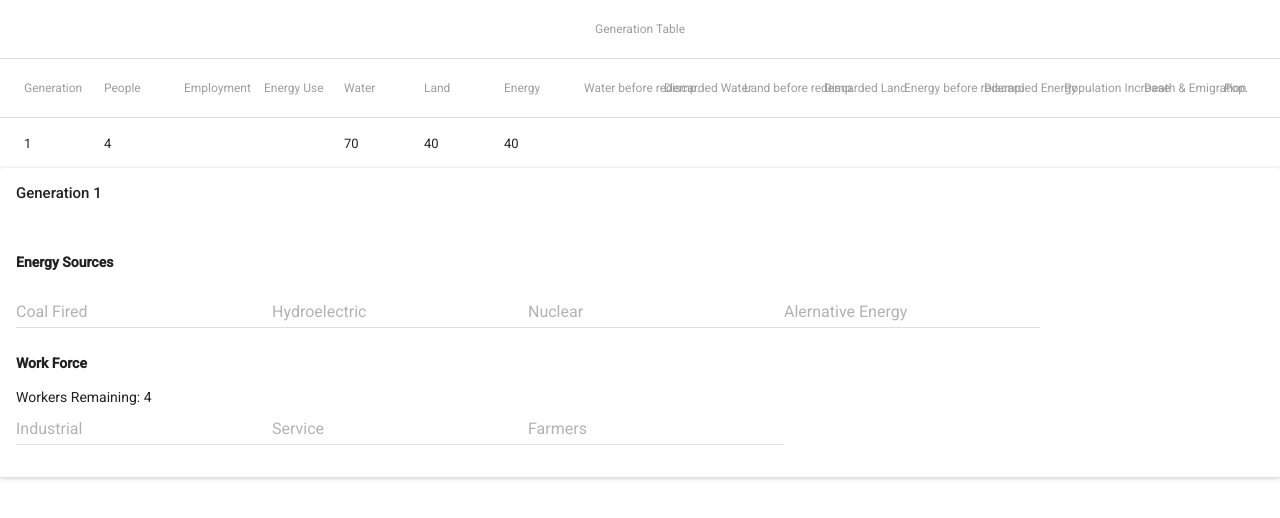
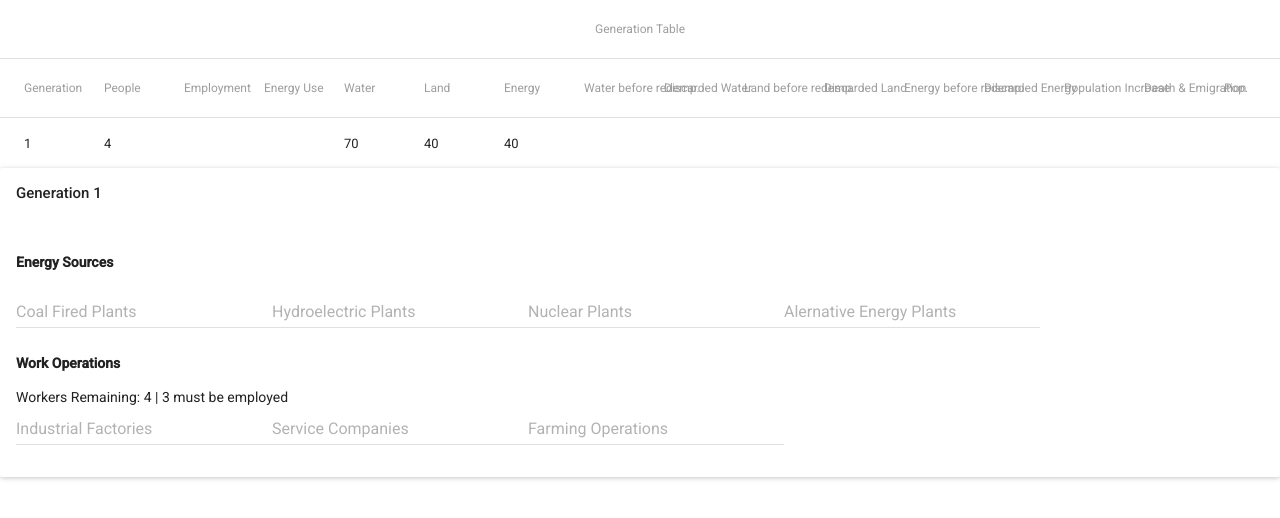
Before and after one commit to ChristopherJMiller/sustainability-island, a React (Create React App) app: page / in a window 1280 px wide. Shown: the top 518 px of the page. Built offline with nearby package versions, Linux system fonts and the light colour scheme; what react-tap-event-plugin would draw is missing.

Commit message:
Input updates energy in table

```diff
--- a/src/App.js
+++ b/src/App.js
@@ -45,6 +45,12 @@ class App extends Component {
     this.totalWorkers = () => {
       return this.state.laborForce.industry + this.state.laborForce.service + this.state.laborForce.farmers;
     };
+
+    this.requiredWorkers = () => {
+      return Math.round(this.state.tableData[this.state.generation - 1].people * 0.75);
+    }
+
+    this.updateEnergy = this.updateEnergy.bind(this);
   }
 
   componentDidMount() {
@@ -69,8 +75,23 @@ class App extends Component {
       });
   }
 
+  updateEnergy() {
+    let oldGenData = this.state.tableData[this.state.generation - 1];
+    const totalPlants = Number(document.getElementById('coal').value) + Number(document.getElementById('hydro').value) + Number(document.getElementById('nuclear').value) + Number(document.getElementById('alternate').value);
+    const totalSupports = (Number(document.getElementById('coal').value) * 10) + (Number(document.getElementById('hydro').value) * 5) + (Number(document.getElementById('nuclear').value) * 10) + (Number(document.getElementById('alternate').value) * 4);
+    oldGenData.energySupports =  totalPlants + " | " + totalSupports;
+    this.setGeneration(this.state.generation, oldGenData);
+    this.setState({
+        energyTypes: {
+          coal: document.getElementById('coal').value,
+          hydro: document.getElementById('hydro').value,
+          nuclear: document.getElementById('nuclear').value,
+          alternate: document.getElementById('alternate').value
+        }
+    });
+  }
+
   render() {
-    console.log(this.state);
     return (
       <div>
         <MuiThemeProvider>
@@ -81,16 +102,16 @@ class App extends Component {
             <CardHeader title={"Generation " + this.state.generation} />
             <CardText>
               <h4>Energy Sources</h4>
-              <UserInput hint="Coal Fired" />
-              <UserInput hint="Hydroelectric" />
-              <UserInput hint="Nuclear" />
-              <UserInput hint="Alernative Energy" />
+              <UserInput id="coal" hint="Coal Fired Plants" onChange={this.updateEnergy} />
+              <UserInput id="hydro" hint="Hydroelectric Plants" onChange={this.updateEnergy} />
+              <UserInput id="nuclear" hint="Nuclear Plants" onChange={this.updateEnergy} />
+              <UserInput id="alternate" hint="Alernative Energy Plants" onChange={this.updateEnergy} />
 
-              <h4>Work Force</h4>
-              Workers Remaining: {this.state.tableData[this.state.generation - 1].people - this.totalWorkers()}<br />
-              <UserInput hint="Industrial" />
-              <UserInput hint="Service" />
-              <UserInput hint="Farmers" />
+              <h4>Work Operations</h4>
+              Workers Remaining: {this.state.tableData[this.state.generation - 1].people - this.totalWorkers()} | { this.requiredWorkers() } must be employed<br />
+              <UserInput hint="Industrial Factories" />
+              <UserInput hint="Service Companies" />
+              <UserInput hint="Farming Operations" />
             </CardText>
           </Card>
         </MuiThemeProvider>
--- a/src/components/UserInput.js
+++ b/src/components/UserInput.js
@@ -8,7 +8,7 @@ export default class GenerationTable extends Component {
 
   render() {
     return (
-      <TextField hintText={this.props.hint} errorText={this.props.errors} onChange={this.props.onChange} />
+      <TextField id={this.props.id} hintText={this.props.hint} errorText={this.props.errors} onChange={this.props.onChange} type="number" />
     );
   }
 }
```
